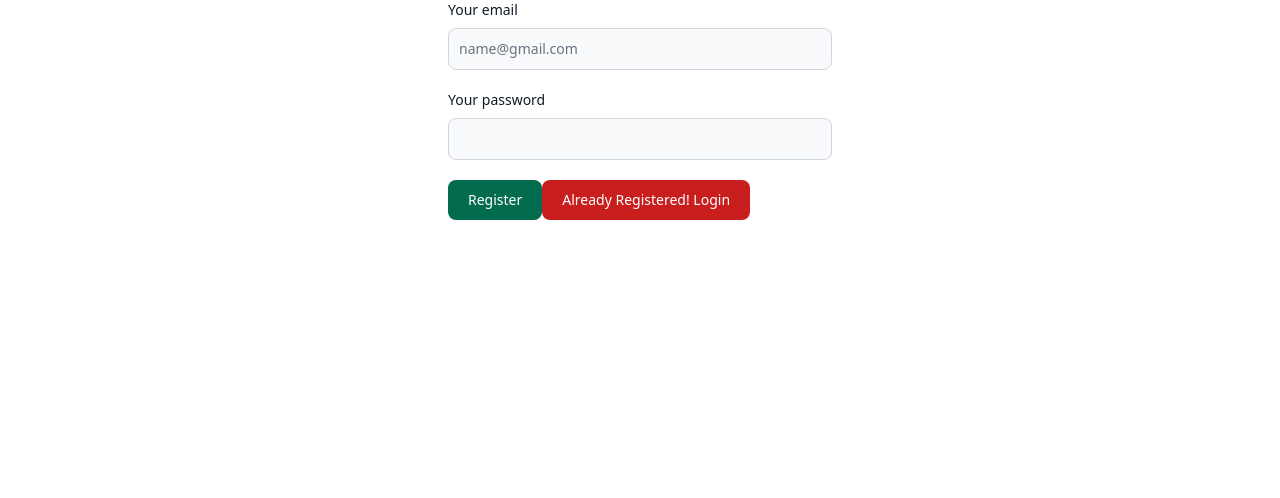
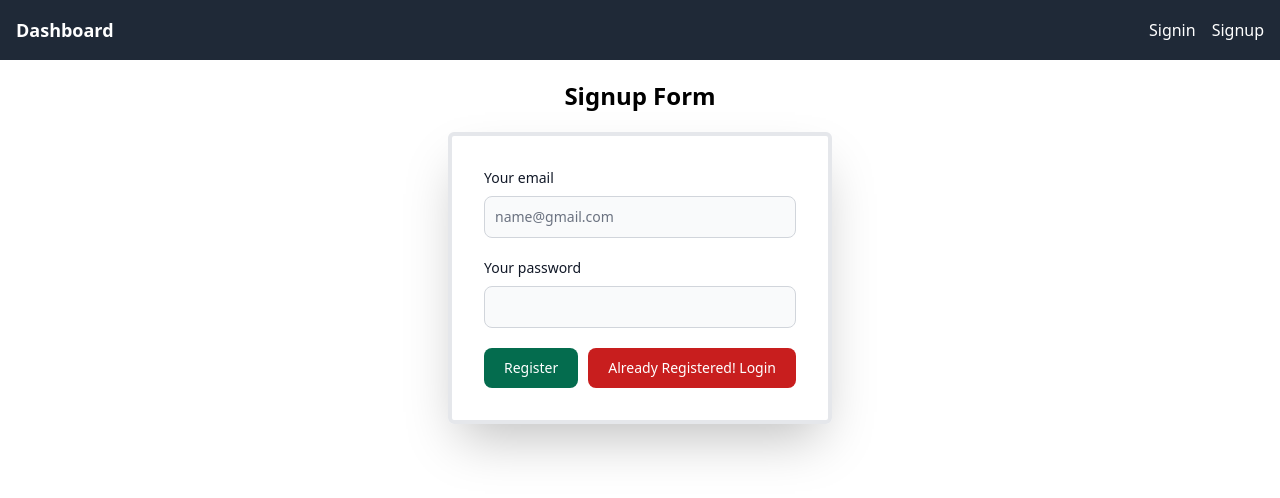
Before and after one commit to JYOTIPM1999/assignment-webreinvent, a React (Create React App) app in the folder secure-user-management-dashboard/: page /signup in a window 1280 px wide. Shown: the top 498 px of the page. Built offline with nearby package versions, Linux system fonts and the light colour scheme.

Commit message:
Signup complete

```diff
--- /dev/null
+++ b/secure-user-management-dashboard/src/components/Navbar.tsx
@@ -0,0 +1,23 @@
+import { Link } from "react-router-dom";
+
+const Navbar: React.FC = () => {
+  return (
+    <nav className="bg-gray-800 p-4">
+      <div className="container mx-auto flex justify-between items-center">
+        <Link to="/" className="text-white font-semibold text-lg">
+          Dashboard
+        </Link>
+        <div className="space-x-4">
+          <Link to="/signin" className="text-white hover:underline">
+            Signin
+          </Link>
+          <Link to="/signup" className="text-white hover:underline">
+            Signup
+          </Link>
+        </div>
+      </div>
+    </nav>
+  );
+};
+
+export default Navbar;
--- a/secure-user-management-dashboard/src/index.tsx
+++ b/secure-user-management-dashboard/src/index.tsx
@@ -1,4 +1,3 @@
-import React from "react";
 import ReactDOM from "react-dom/client";
 import "./index.css";
 import App from "./App";
@@ -6,6 +5,7 @@ import reportWebVitals from "./reportWebVitals";
 import { BrowserRouter } from "react-router-dom";
 import store from "./store/store";
 import { Provider } from "react-redux";
+import Navbar from "./components/Navbar";
 const root = ReactDOM.createRoot(
   document.getElementById("root") as HTMLElement
 );
@@ -13,6 +13,7 @@ const root = ReactDOM.createRoot(
 root.render(
   <BrowserRouter>
     <Provider store={store}>
+      <Navbar />
       <App />
     </Provider>
   </BrowserRouter>
--- a/secure-user-management-dashboard/src/pages/SignIn.tsx
+++ b/secure-user-management-dashboard/src/pages/SignIn.tsx
@@ -9,6 +9,7 @@ const SignIn: React.FC = () => {
 
   const [email, setEmail] = useState("");
   const [password, setPassword] = useState("");
+  const [error, setError] = useState<any>("");
 
   const handleSubmit = async (e: React.FormEvent) => {
     e.preventDefault();
@@ -25,14 +26,21 @@ const SignIn: React.FC = () => {
         navigate("/");
       }
     } catch (error) {
-      console.error("There was an error!", error);
+      if (axios.isAxiosError(error)) {
+        setError(error.response?.data.error);
+      } else {
+        setError(error);
+      }
     }
   };
   return (
     <>
-      <h4>eve.holt@reqres.in</h4>
-      <h4>cityslicka</h4>
-      <form onSubmit={handleSubmit} className="max-w-sm mx-auto">
+      <p className="text-2xl text-center font-bold my-5">Signin Form</p>
+
+      <form
+        onSubmit={handleSubmit}
+        className="max-w-sm mx-auto border-4 rounded-md p-8 shadow-2xl"
+      >
         <div className="mb-5">
           <label
             htmlFor="email"
@@ -63,7 +71,7 @@ const SignIn: React.FC = () => {
             value={password}
             onChange={(e) => setPassword(e.target.value)}
             className="bg-gray-50 border border-gray-300 text-gray-900 text-sm rounded-lg focus:ring-blue-500 focus:border-blue-500 block w-full p-2.5 dark:bg-gray-700 dark:border-gray-600 dark:placeholder-gray-400 dark:text-white dark:focus:ring-blue-500 dark:focus:border-blue-500"
-            required
+            // required
           />
         </div>
         <button
@@ -72,6 +80,29 @@ const SignIn: React.FC = () => {
         >
           Login
         </button>
+
+        {error ? (
+          <div
+            className="my-3 flex items-center p-4 mb-4 text-sm text-red-800 rounded-lg bg-red-50 dark:bg-gray-800 dark:text-red-400"
+            role="alert"
+          >
+            <svg
+              className="flex-shrink-0 inline w-4 h-4 me-3"
+              aria-hidden="true"
+              xmlns="http://www.w3.org/2000/svg"
+              fill="currentColor"
+              viewBox="0 0 20 20"
+            >
+              <path d="M10 .5a9.5 9.5 0 1 0 9.5 9.5A9.51 9.51 0 0 0 10 .5ZM9.5 4a1.5 1.5 0 1 1 0 3 1.5 1.5 0 0 1 0-3ZM12 15H8a1 1 0 0 1 0-2h1v-3H8a1 1 0 0 1 0-2h2a1 1 0 0 1 1 1v4h1a1 1 0 0 1 0 2Z" />
+            </svg>
+            <span className="sr-only">Info</span>
+            <div>
+              <span className="font-medium">Wront info!</span> {error}
+            </div>
+          </div>
+        ) : (
+          <></>
+        )}
       </form>
     </>
   );
--- a/secure-user-management-dashboard/src/pages/SignUp.tsx
+++ b/secure-user-management-dashboard/src/pages/SignUp.tsx
@@ -2,12 +2,16 @@ import React, { useState } from "react";
 import { useDispatch } from "react-redux";
 import { signupUser } from "../store/action";
 import axios from "axios";
+import { useNavigate } from "react-router-dom";
 
 const SignUp: React.FC = () => {
   const dispatch = useDispatch();
+  const navigate = useNavigate();
 
   const [email, setEmail] = useState("");
   const [password, setPassword] = useState("");
+  const [success, setSuccess] = useState("");
+  const [error, setError] = useState<any>("");
 
   const handleSubmit = async (e: React.FormEvent) => {
     e.preventDefault();
@@ -18,15 +22,26 @@ const SignUp: React.FC = () => {
       });
 
       console.log(res.data);
-      dispatch(signupUser({ email, password }));
+      setSuccess(res.data);
+      // setError("");
+      // dispatch(signupUser({ email, password }));
     } catch (error) {
-      console.error("There was an error!", error);
+      if (axios.isAxiosError(error)) {
+        setError(error.response?.data.error);
+      } else {
+        setError(error);
+      }
     }
   };
 
   return (
     <div>
-      <form onSubmit={handleSubmit} className="max-w-sm mx-auto">
+      <p className="text-2xl text-center font-bold my-5">Signup Form</p>
+
+      <form
+        onSubmit={handleSubmit}
+        className="max-w-sm mx-auto border-4 rounded-md p-8 shadow-2xl"
+      >
         <div className="mb-5">
           <label
             htmlFor="email"
@@ -57,9 +72,10 @@ const SignUp: React.FC = () => {
             value={password}
             onChange={(e) => setPassword(e.target.value)}
             className="bg-gray-50 border border-gray-300 text-gray-900 text-sm rounded-lg focus:ring-blue-500 focus:border-blue-500 block w-full p-2.5 dark:bg-gray-700 dark:border-gray-600 dark:placeholder-gray-400 dark:text-white dark:focus:ring-blue-500 dark:focus:border-blue-500"
-            required
+            // required
           />
         </div>
+        <div className=" flex justify-between">
           <button
             type="submit"
             className="text-white bg-green-700 hover:bg-green-800 focus:ring-4 focus:outline-none focus:ring-blue-300 font-medium rounded-lg text-sm w-full sm:w-auto px-5 py-2.5 text-center dark:bg-blue-600 dark:hover:bg-blue-700 dark:focus:ring-blue-800"
@@ -68,10 +84,34 @@ const SignUp: React.FC = () => {
           </button>
           <button
             type="submit"
+            onClick={() => navigate("/signin")}
             className="text-white bg-red-700 hover:bg-red-800 focus:ring-4 focus:outline-none focus:ring-blue-300 font-medium rounded-lg text-sm w-full sm:w-auto px-5 py-2.5 text-center dark:bg-blue-600 dark:hover:bg-blue-700 dark:focus:ring-blue-800"
           >
             Already Registered! Login
           </button>
+        </div>
+        {error ? (
+          <div
+            className="my-3 flex items-center p-4 mb-4 text-sm text-red-800 rounded-lg bg-red-50 dark:bg-gray-800 dark:text-red-400"
+            role="alert"
+          >
+            <svg
+              className="flex-shrink-0 inline w-4 h-4 me-3"
+              aria-hidden="true"
+              xmlns="http://www.w3.org/2000/svg"
+              fill="currentColor"
+              viewBox="0 0 20 20"
+            >
+              <path d="M10 .5a9.5 9.5 0 1 0 9.5 9.5A9.51 9.51 0 0 0 10 .5ZM9.5 4a1.5 1.5 0 1 1 0 3 1.5 1.5 0 0 1 0-3ZM12 15H8a1 1 0 0 1 0-2h1v-3H8a1 1 0 0 1 0-2h2a1 1 0 0 1 1 1v4h1a1 1 0 0 1 0 2Z" />
+            </svg>
+            <span className="sr-only">Info</span>
+            <div>
+              <span className="font-medium">Wront info!</span> {error}
+            </div>
+          </div>
+        ) : (
+          <></>
+        )}
       </form>
     </div>
   );
```
Lines whose indentation alone changed are shown as unchanged.
